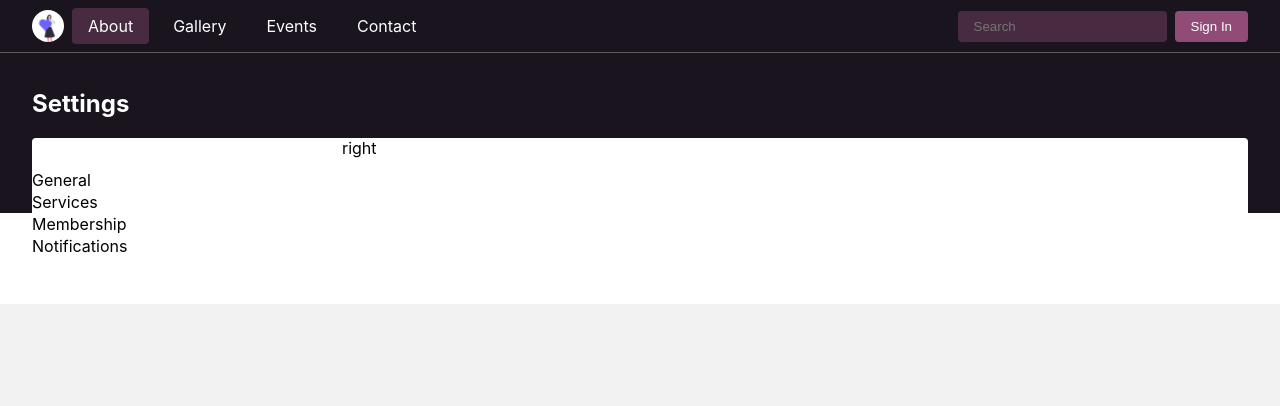
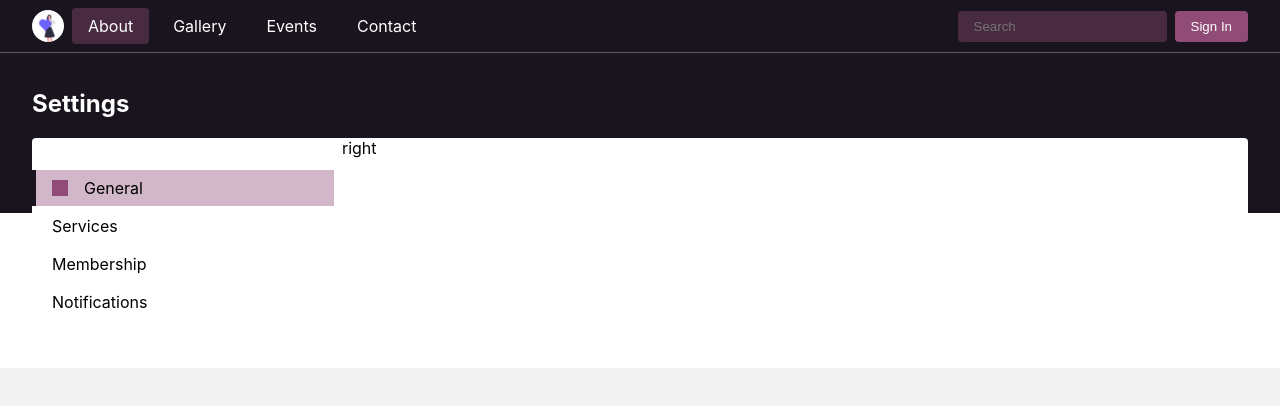
Before and after one commit to JuliaCMint/design-system, a React (Create React App) app: page / in a window 1280 px wide. Shown: the top 406 px of the page. Built offline with nearby package versions, Linux system fonts and the light colour scheme.

Commit message:
created sidebar menu item styles

```diff
--- a/src/components/Sidebar.jsx
+++ b/src/components/Sidebar.jsx
@@ -1,6 +1,8 @@
 import styled from "styled-components";
 import { GridLayers } from "./patterns/GridLayers";
 import { PaddingWrapper } from "./patterns/PaddingWrapper";
+import { Logo } from "./Logo";
+import { InlineFlexContainer } from "./patterns/InlineFlexContainer";
 
 const SideBar = () => {
   const SideMenu = styled(GridLayers).attrs(() => ({
@@ -11,13 +13,31 @@ const SideBar = () => {
     padding-inline-start: 0;
   `;
 
+  const SideMenuItem = styled(InlineFlexContainer).attrs(() => ({
+    as: PaddingWrapper,
+    gap: "l",
+    padding: ["m", "l"],
+    align: "center",
+  }))`
+    border-inline-start: 0.25rem solid transparent;
+    ${(props) =>
+      props.active &&
+      `
+        border-inline-start-color: #19141e;
+        background: #904c7766;
+      `}
+  `;
+
   return (
     <PaddingWrapper padding={["l", "none"]}>
       <SideMenu>
-        <li>General</li>
-        <li>Services</li>
-        <li>Membership</li>
-        <li>Notifications</li>
+        <SideMenuItem active>
+          <Logo square size="1rem" />
+          General
+        </SideMenuItem>
+        <SideMenuItem>Services</SideMenuItem>
+        <SideMenuItem>Membership</SideMenuItem>
+        <SideMenuItem>Notifications</SideMenuItem>
       </SideMenu>
     </PaddingWrapper>
   );
```
